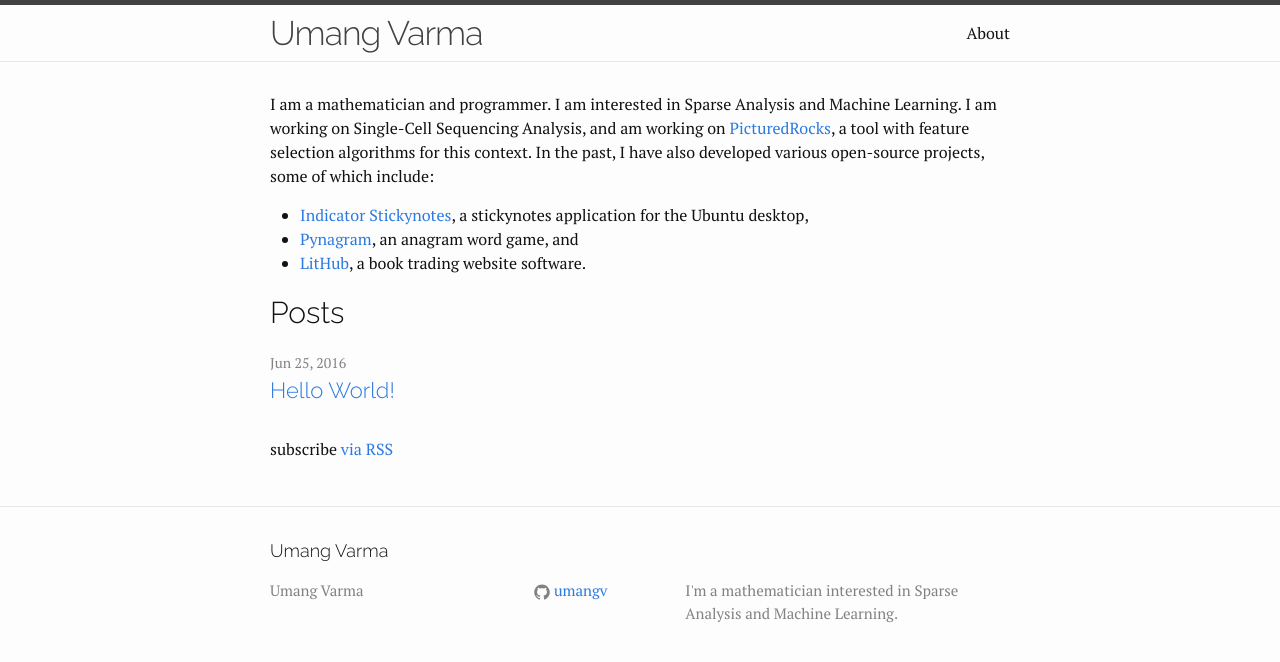
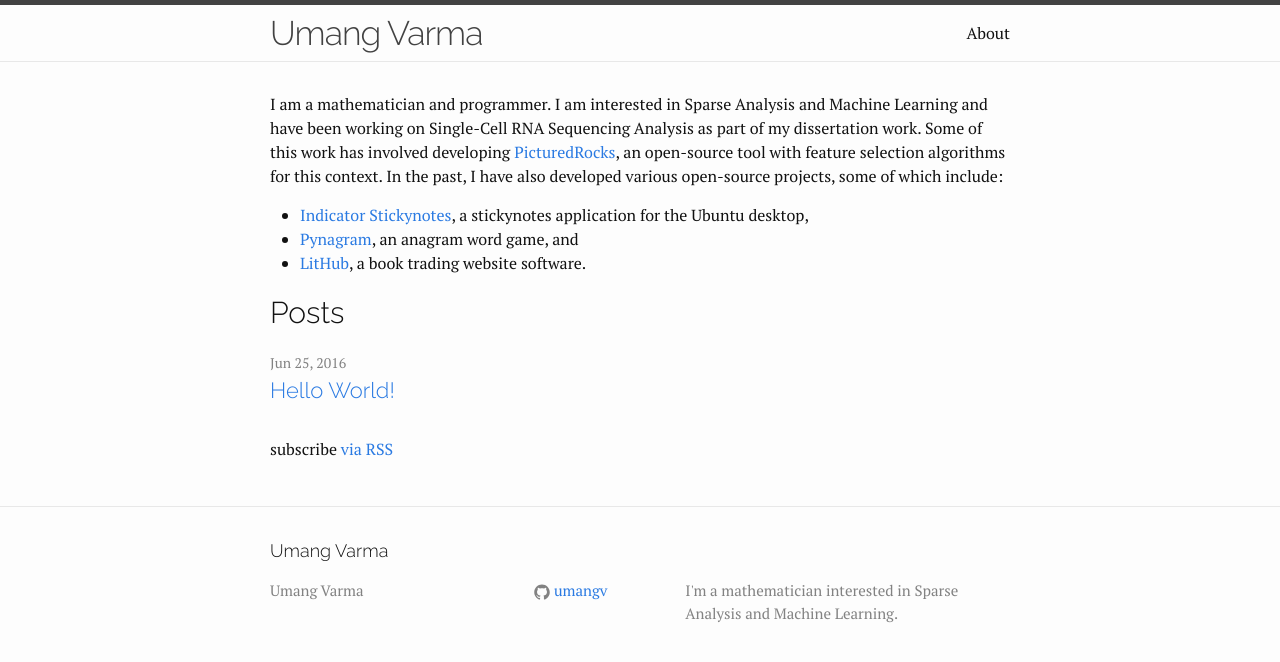
Before and after one commit to umangv/umangv.github.io, a Jekyll site: the page built from index.html, in a window 1280 px wide. Shown: the top 662 px of the page. Built offline with Jekyll 4.4.1, drawn with Linux system fonts in a browser that asks for light colours.

Commit message:
Updated intro

```diff
--- a/index.html
+++ b/index.html
@@ -4,7 +4,7 @@ layout: default
 
 <div class="home">
 
-  <p>I am a mathematician and programmer. I am interested in Sparse Analysis and Machine Learning. I am working on Single-Cell Sequencing Analysis, and am working on <a href="https://picturedrocks.github.io/">PicturedRocks</a>, a tool with feature selection algorithms for this context. In the past, I have also developed various open-source projects, some of which include:<p>
+  <p>I am a mathematician and programmer. I am interested in Sparse Analysis and Machine Learning and have been working on Single-Cell RNA Sequencing Analysis as part of my dissertation work. Some of this work has involved developing <a href="https://picturedrocks.github.io/">PicturedRocks</a>, an open-source tool with feature selection algorithms for this context. In the past, I have also developed various open-source projects, some of which include:<p>
   <ul>
     <li><a href="https://launchpad.net/indicator-stickynotes">Indicator Stickynotes</a>, a stickynotes application for the Ubuntu desktop,</li>
     <li><a href="https://launchpad.net/pynagram">Pynagram</a>, an anagram word game, and
```
